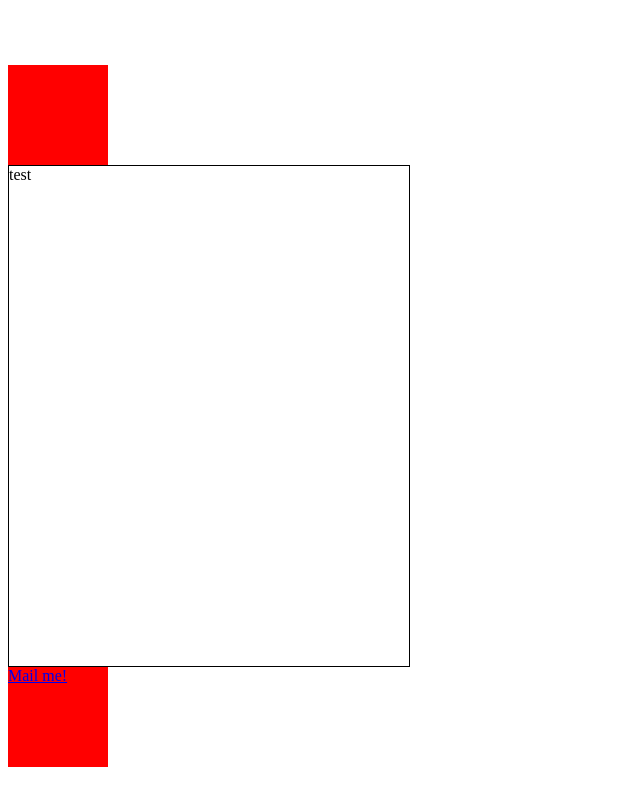
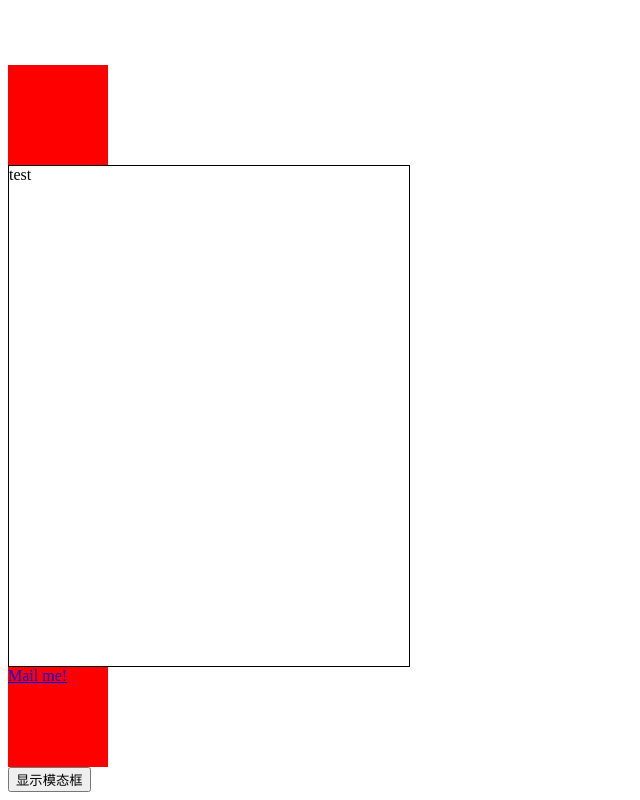
Before and after one commit to Sunny-117/React-practices, a React (Create React App) app: page / in a window 1280 px wide. Shown: the part 1117-1917 px from the top of the page, without its empty margins (0-640 px from the left). Before the commit the page ends 1892 px from the top, so only its background shows below. Built offline with nearby package versions, Linux system fonts and the light colour scheme.

Commit message:
feat: add new feature

```diff
--- a/src/App.tsx
+++ b/src/App.tsx
@@ -1,3 +1,5 @@
+import { Modal } from "antd"
+import { useState } from "react"
 import { Accordion, AccordionItem } from "./components/Visual视觉效果渲染/Accordion"
 import { Carousel } from "./components/Visual视觉效果渲染/Carousel/index copy"
 import { Collapse } from "./components/Visual视觉效果渲染/Collapse"
@@ -7,6 +9,7 @@ import { Mailto } from "./components/Visual视觉效果渲染/Mailto"
 
 
 export const App = () => {
+  const [isModal, setModal] = useState(false);
   return (
 
     <div>
@@ -105,6 +108,16 @@ export const App = () => {
           Mail me!
         </Mailto>
       </div>
+      <div id="modal">
+        <button onClick={() => setModal(true)}>显示模态框</button>
+        <Modal
+          isVisible={isModal}
+          title="标题"
+          content={<p>正文</p>}
+          footer={<button onClick={() => setModal(false)}>关闭模态框</button>}
+          onClose={() => setModal(false)}
+        />
+      </div>
     </div>
   )
 }
```
